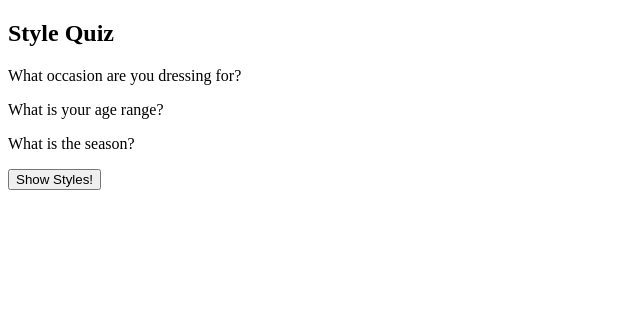
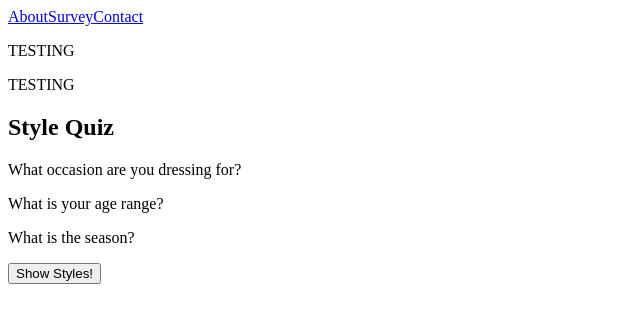
Before and after one commit to mnygit/whereme_project, a React (Create React App) app: page / in a window 1280 px wide. Shown: the top 322 px of the page, without its empty margins (0-640 px from the left). Built offline with nearby package versions, Linux system fonts and the light colour scheme.

Commit message:
testing headerfile and added media item

```diff
--- a/src/App.js
+++ b/src/App.js
@@ -1,13 +1,15 @@
 import React from 'react';
 import SurveyForm from './SurveyForm';
+import Header from './Header';
 
 
 const App = () => {
-  return (
-    <div>
-    <SurveyForm/>
+return (
+   <div>
+      <Header/>
+      <SurveyForm/>
     </div>
   )
-}
+ }
 
 export default App;
--- a/src/Header.js
+++ b/src/Header.js
@@ -0,0 +1,20 @@
+import React from 'react';
+import './index.css';
+
+
+const Header = () => {
+    return (
+        <div>
+        <nav>
+        <a href="#">About</a>
+        <a href="#">Survey</a>
+        <a href="#">Contact</a>
+        <p>TESTING</p>
+        </nav>
+        <p>TESTING</p>
+        </div>
+
+    );
+}
+
+export default Header;
--- a/src/index.js
+++ b/src/index.js
@@ -1,11 +1,11 @@
 import React from 'react';
 import ReactDOM from 'react-dom';
-import SurveyForm from './SurveyForm'
+import App from './App';
 import './index.css';
 
 ReactDOM.render(
   <React.StrictMode>
-    <SurveyForm/>
+    <App />
   </React.StrictMode>,
 document.getElementById('root')
 );
```
Also changed, not shown: 1 other file (tests, documents, lock files or other folders).
